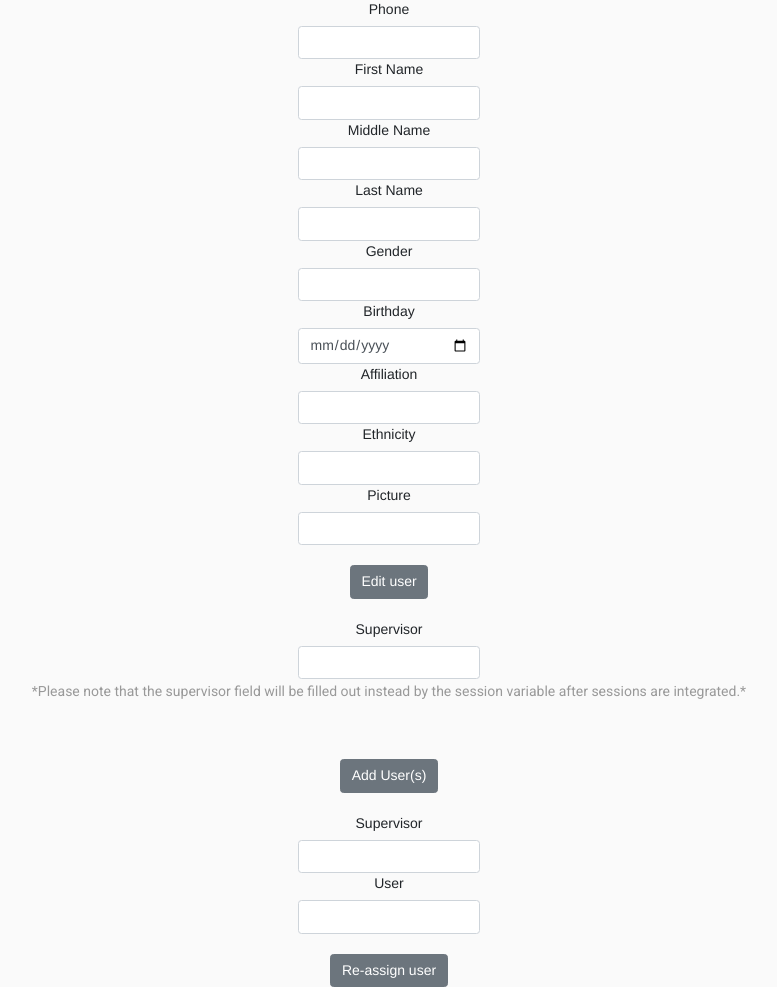
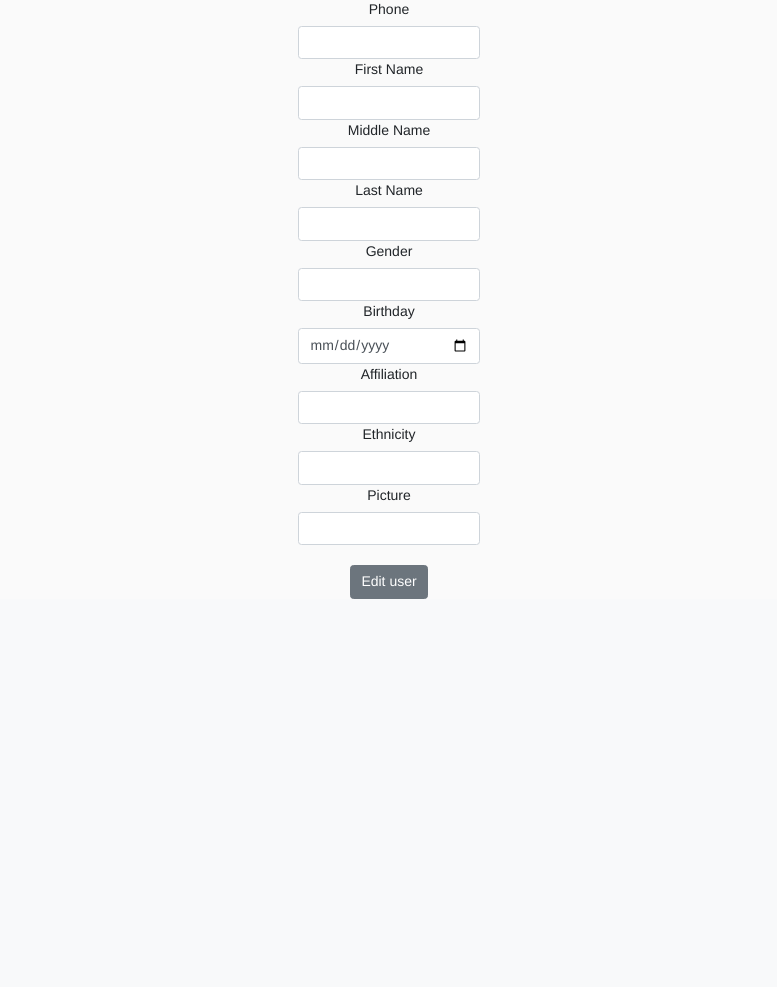
Before and after one commit to mhoff873/KU-Capstone---TMS, a Flask app: page /supervisor_account in a window 1280 px wide. Shown: the part 317-1304 px from the top of the page, without its empty margins (251-1028 px from the left). After the commit the page ends 916 px from the top, so only its background shows below. Run offline with Flask 2, Linux system fonts and the light colour scheme; the visitor is signed in with stand-in values (Sample User, id 1); some libraries are stand-ins or nearby versions.

Commit message:
User loader fixed, removed unneccessary forms on supervisor_account

```diff
--- a/Forms/models.py
+++ b/Forms/models.py
@@ -14,7 +14,7 @@ from sqlalchemy import Boolean, DateTime, Column, Integer, \
 
 @login_manager.user_loader
 def load_user(id):
-    return User.query.get(int(id))
+    return Supervisor.query.get(int(id))
 
 class Base(UserMixin, object):
     """Class that represents a basic person"""
--- a/templates/supervisor_account.html
+++ b/templates/supervisor_account.html
@@ -66,48 +66,6 @@
       <br>
       {{ EditUser.submit (class="btn btn-secondary btn-md")}}
   </form>
-
-  <!-- Add user to supervisor -->
-  <form method="POST">
-      {{ AddUser.csrf_token }}
-      <br>
-      <div style="display: inline-block; min-width: 13em">
-      {{ AddUser.supervisor_email.label }}
-      {{ AddUser.supervisor_email (class="form-control")}}
-      </div>
-      <p>*Please note that the supervisor field will be filled out instead by
-      the session variable after sessions are integrated.*</p>
-      <br>
-      {% for user in users %}
-
-          {{ AddUser.user }}{{ user}}
-
-          <br>
-
-      {% endfor %}
-      <br>
-      {{ AddUser.submit (class='btn btn-secondary btn-md')}}
-  </form>
-
-  <!-- Assign user to a supervisor -->
-  <form method="POST">
-      {{ AssignUser.csrf_token }}
-      <br>
-      <div style="display: inline-block; min-width: 13em">
-      {{ AssignUser.supervisor.label }}
-      {{ AssignUser.supervisor (class="form-control")}}
-      </div>
-      <br>
-      <div style="display: inline-block; min-width: 13em">
-      {{ AssignUser.user.label }}
-      {{ AssignUser.user (class="form-control")}}
-      </div>
-      <br>
-      <br>
-      {{ AssignUser.submit (class='btn btn-secondary btn-md')}}
-  </form>
-
-
 </div>
 
 
```
